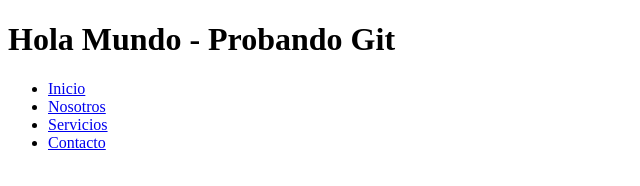
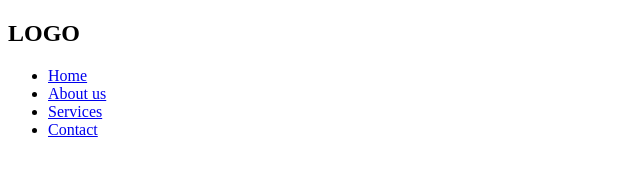
Before and after one commit to NicolasOriti/probando-git, a plain HTML site: page index.html in a window 1280 px wide. Shown: the whole page, without its empty margins (0-640 px from the left). Drawn offline with Linux system fonts and the light colour scheme.

Commit message:
New logo and translate navbar

```diff
--- a/index.html
+++ b/index.html
@@ -6,15 +6,15 @@
   <title>Probando Git</title>
 </head>
 <body>
-  <h1>Hola Mundo - Probando Git</h1>
 
   <header>
+    <h2>LOGO</h2>
     <nav>
       <ul>
-        <li><a href="#">Inicio</a></li>
-        <li><a href="#">Nosotros</a></li>
-        <li><a href="#">Servicios</a></li>
-        <li><a href="#">Contacto</a></li>
+        <li><a href="#">Home</a></li>
+        <li><a href="#">About us</a></li>
+        <li><a href="#">Services</a></li>
+        <li><a href="#">Contact</a></li>
       </ul>
     </nav>
   </header>
```
